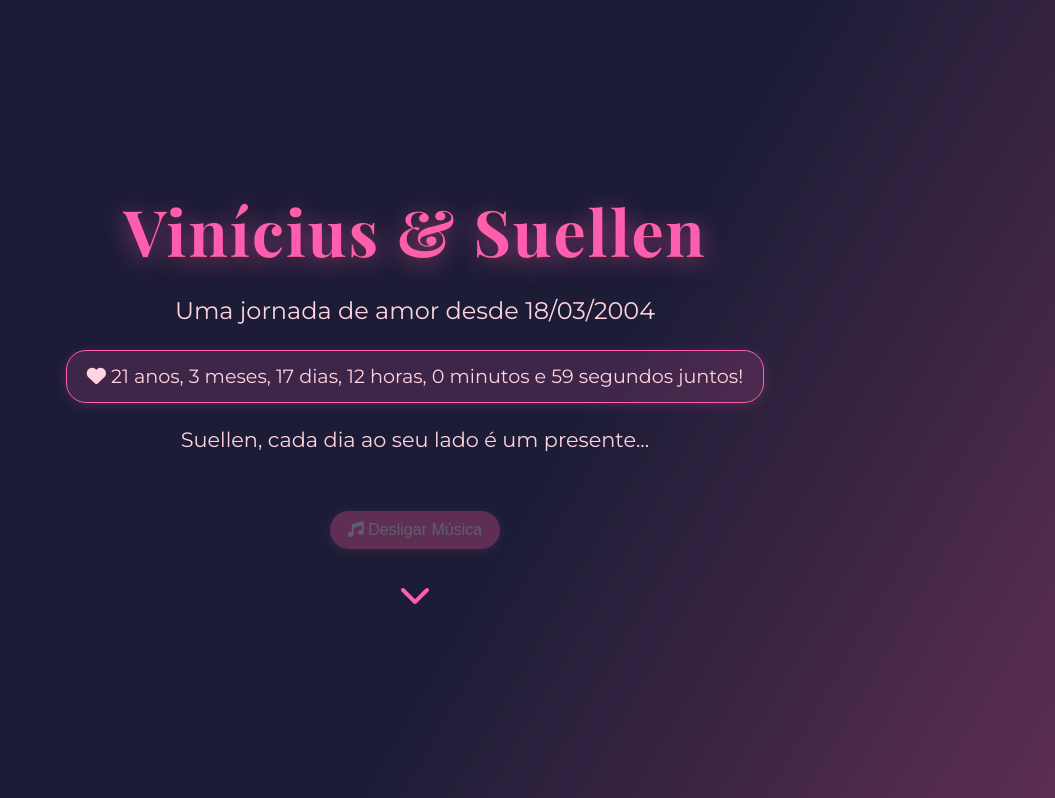
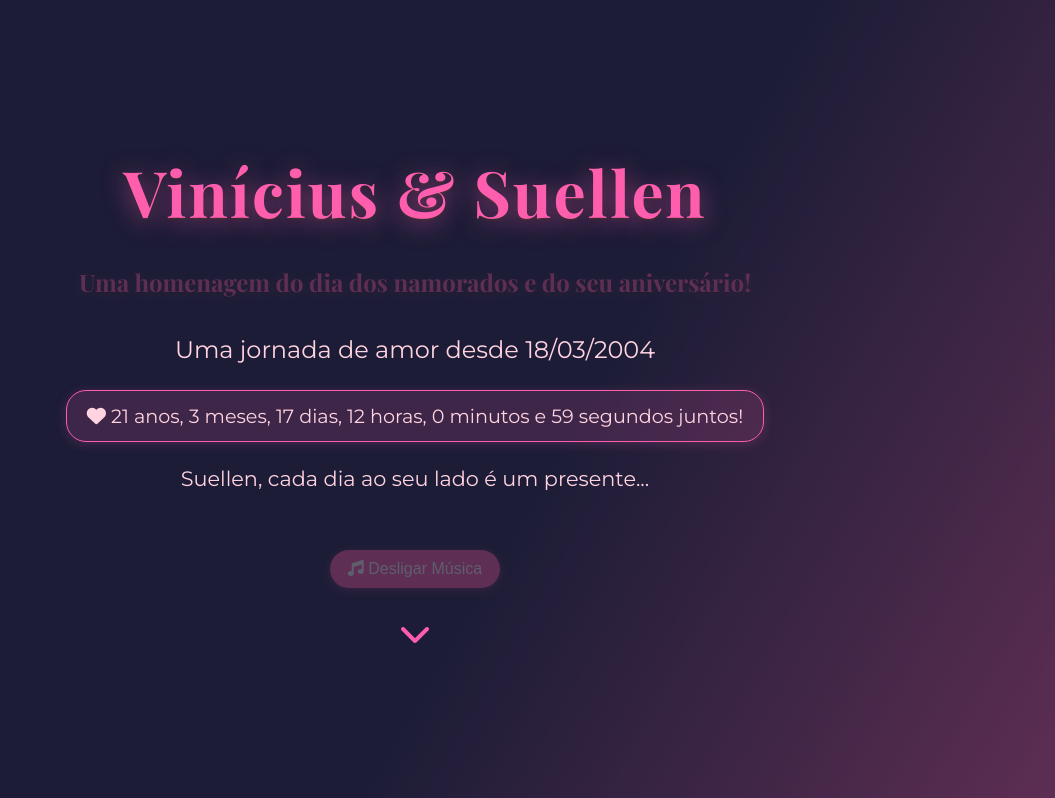
Before and after one commit to vmcSoftw/amorvs, a plain HTML site: page index.html in a window 1280 px wide. Shown: the top 798 px of the page, without its empty margins (225-1280 px from the left). Drawn offline with nearby package versions, Linux system fonts and the light colour scheme; no server answers.

Commit message:
Update index.html

```diff
--- a/index.html
+++ b/index.html
@@ -14,6 +14,7 @@
     <header class="capa" id="inicio">
         <div class="overlay"></div>
         <h1>Vinícius & Suellen</h1>
+        <h2>Uma homenagem do dia dos namorados e do seu aniversário!</h2>
         <p class="subtitle">Uma jornada de amor desde 18/03/2004</p>
         <div id="contador"></div>
         <div class="typed-message" id="typed-text"></div>
```
